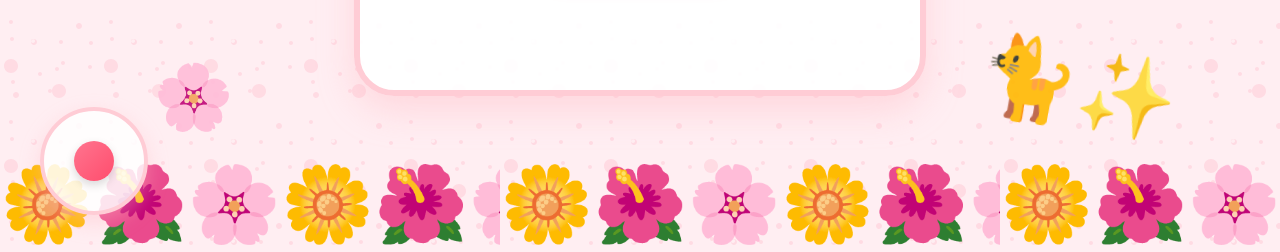
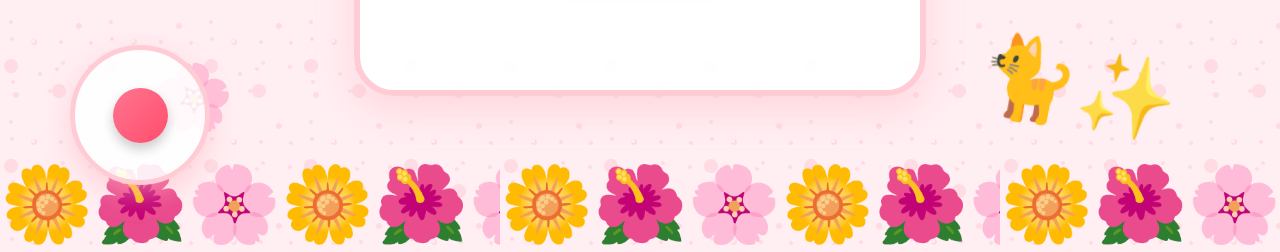
Before and after one commit to arpaniot/Friend, a plain HTML site: page index.html in a window 1280 px wide. Shown: the part 545-797 px from the top of the page. Drawn offline with Linux system fonts and the light colour scheme.

Commit message:
Update index.html

```diff
--- a/index.html
+++ b/index.html
@@ -49,32 +49,33 @@
             transition: transform 0.05s ease;
         }
 
-        /* --- Joystick Container --- */
+        /* --- Repositioned & Enlarged Joystick Container --- */
         #joystick-container {
             position: fixed;
-            bottom: 40px;
-            left: 40px;
-            width: 100px;
-            height: 100px;
-            background: rgba(255, 255, 255, 0.85);
-            border: 4px solid #ffccd5;
+            bottom: 70px;  /* Raised higher up from the bottom boundary */
+            left: 70px;    /* Shifted further in from the left wall */
+            width: 130px;  /* Enlarged from 100px */
+            height: 130px; /* Enlarged from 100px */
+            background: rgba(255, 255, 255, 0.9);
+            border: 5px solid #ffccd5;
             border-radius: 50%;
             z-index: 1000;
             display: flex;
             justify-content: center;
             align-items: center;
-            box-shadow: 0 8px 20px rgba(255, 182, 193, 0.4);
+            box-shadow: 0 10px 25px rgba(255, 182, 193, 0.5);
             touch-action: none;
         }
 
+        /* Enlarged Joystick Knob */
         #joystick-knob {
-            width: 40px;
-            height: 40px;
+            width: 55px;   /* Enlarged from 40px */
+            height: 55px;  /* Enlarged from 40px */
             background: linear-gradient(135deg, #ff758f, #ff4d6d);
             border-radius: 50%;
             position: absolute;
             cursor: pointer;
-            box-shadow: 0 4px 10px rgba(0, 0, 0, 0.15);
+            box-shadow: 0 6px 12px rgba(0, 0, 0, 0.2);
         }
 
         /* --- Main Box --- */
@@ -157,7 +158,7 @@
             align-items: center;
             gap: 20px;
             position: relative;
-            height: 80px; /* Crucial area where No moves around */
+            height: 80px;
         }
 
         button {
@@ -244,8 +245,10 @@
             .name-banner { font-size: 2.1rem; }
             p { font-size: 1.15rem; }
             button { padding: 12px 30px; font-size: 1.1rem; }
-            #joystick-container { bottom: 20px; left: 20px; width: 80px; height: 80px; }
-            #joystick-knob { width: 30px; height: 30px; }
+
+            /* Slightly scaled down for mobile screens, but still highly accessible */
+            #joystick-container { bottom: 40px; left: 40px; width: 100px; height: 100px; }
+            #joystick-knob { width: 42px; height: 42px; }
         }
     </style>
 </head>
@@ -258,7 +261,7 @@
     <!-- Custom Pointer (Follows Joystick or Mouse) -->
     <div id="custom-cursor">✨</div>
 
-    <!-- Joystick Control -->
+    <!-- Re-positioned and Enlarged Joystick Control -->
     <div id="joystick-container">
         <div id="joystick-knob"></div>
     </div>
@@ -363,7 +366,9 @@
         let joystickActive = false;
         let startX, startY;
         let moveX = 0, moveY = 0;
-        const maxLimit = 30; // Boundaries of joystick path
+
+        // Dynamically adjusted boundary limits depending on responsive joystick sizing
+        let maxLimit = window.innerWidth <= 768 ? 30 : 40;
 
         function handleStart(e) {
             joystickActive = true;
```
